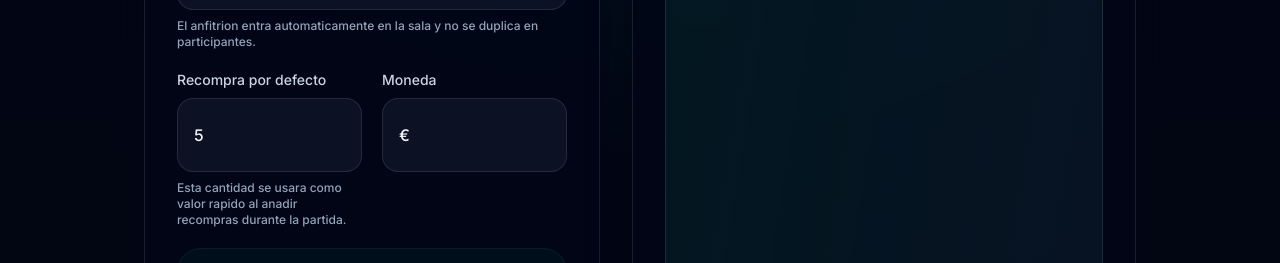
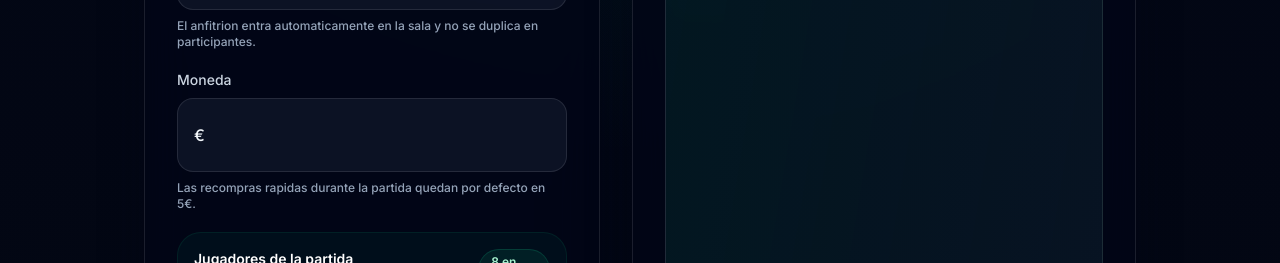
Before and after one commit to Joseluis1299/POKERNIGHT, a React (Vite) app: page /#/create in a window 1280 px wide. Shown: the part 689-952 px from the top of the page. Built offline with nearby package versions, Linux system fonts and the light colour scheme; no server answers.

Commit message:
Remove default rebuy setup field

```diff
--- a/src/pages/CreateGame.tsx
+++ b/src/pages/CreateGame.tsx
@@ -20,7 +20,6 @@ interface CreatedRoomState {
 }
 
 interface CreateGameFormState {
-  buyIn: string;
   currency: string;
   gameName: string;
 }
@@ -79,7 +78,6 @@ export default function CreateGame(): JSX.Element {
   });
   const [form, setForm] = useState<CreateGameFormState>({
     gameName: 'Poker del viernes',
-    buyIn: DEFAULT_BUY_IN,
     currency: '€'
   });
   const [isSubmitting, setIsSubmitting] = useState(false);
@@ -190,7 +188,7 @@ export default function CreateGame(): JSX.Element {
         name: playerName
       }
     ]);
-    setNewPlayer({ buyIn: form.buyIn || DEFAULT_BUY_IN, name: '' });
+    setNewPlayer({ buyIn: DEFAULT_BUY_IN, name: '' });
     setError(null);
   }
 
@@ -217,14 +215,14 @@ export default function CreateGame(): JSX.Element {
     setIsSubmitting(true);
 
     const gameName = form.gameName.trim();
-    const defaultBuyIn = toMoney(form.buyIn);
+    const defaultBuyIn = toMoney(DEFAULT_BUY_IN);
     const currency = form.currency.trim() || '€';
     const hostPlayer = hostDraft;
     const activePlayers = selectedDrafts;
     const invalidPlayer = activePlayers.find((player) => toMoney(player.buyIn) <= 0);
 
-    if (!gameName || !hostPlayer || !Number.isFinite(defaultBuyIn) || defaultBuyIn <= 0) {
-      setError('Introduce un nombre de partida, elige el anfitrion y revisa la recompra por defecto.');
+    if (!gameName || !hostPlayer) {
+      setError('Introduce un nombre de partida y elige el anfitrion.');
       setIsSubmitting(false);
       return;
     }
@@ -382,25 +380,6 @@ export default function CreateGame(): JSX.Element {
               </p>
             </label>
 
-            <div className="grid gap-5 sm:grid-cols-2">
-              <label className="block text-sm font-medium text-slate-300">
-                Recompra por defecto
-                <div className="field-shell mt-2">
-                  <input
-                    className="input-base"
-                    inputMode="decimal"
-                    onChange={(event) =>
-                      setForm((current) => ({ ...current, buyIn: event.target.value }))
-                    }
-                    placeholder="5"
-                    value={form.buyIn}
-                  />
-                </div>
-                <p className="mt-2 text-xs text-slate-400">
-                  Esta cantidad se usara como valor rapido al anadir recompras durante la partida.
-                </p>
-              </label>
-
             <label className="block text-sm font-medium text-slate-300">
               Moneda
               <div className="field-shell mt-2">
@@ -413,8 +392,10 @@ export default function CreateGame(): JSX.Element {
                   value={form.currency}
                 />
               </div>
+              <p className="mt-2 text-xs text-slate-400">
+                Las recompras rapidas durante la partida quedan por defecto en 5€.
+              </p>
             </label>
-            </div>
 
             <div className="rounded-3xl border border-emerald-500/10 bg-emerald-500/5 p-4">
               <div className="flex flex-col gap-3 sm:flex-row sm:items-start sm:justify-between">
```
Lines whose indentation alone changed are shown as unchanged.
